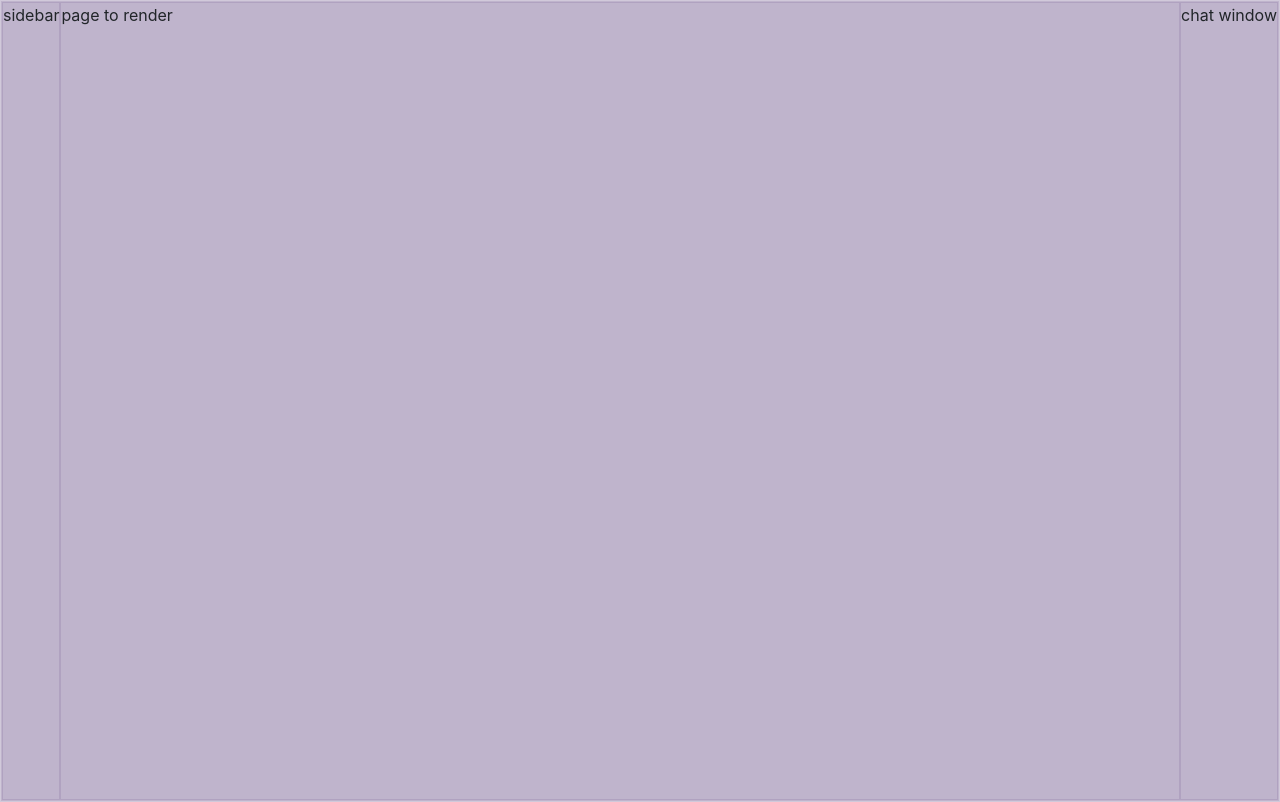
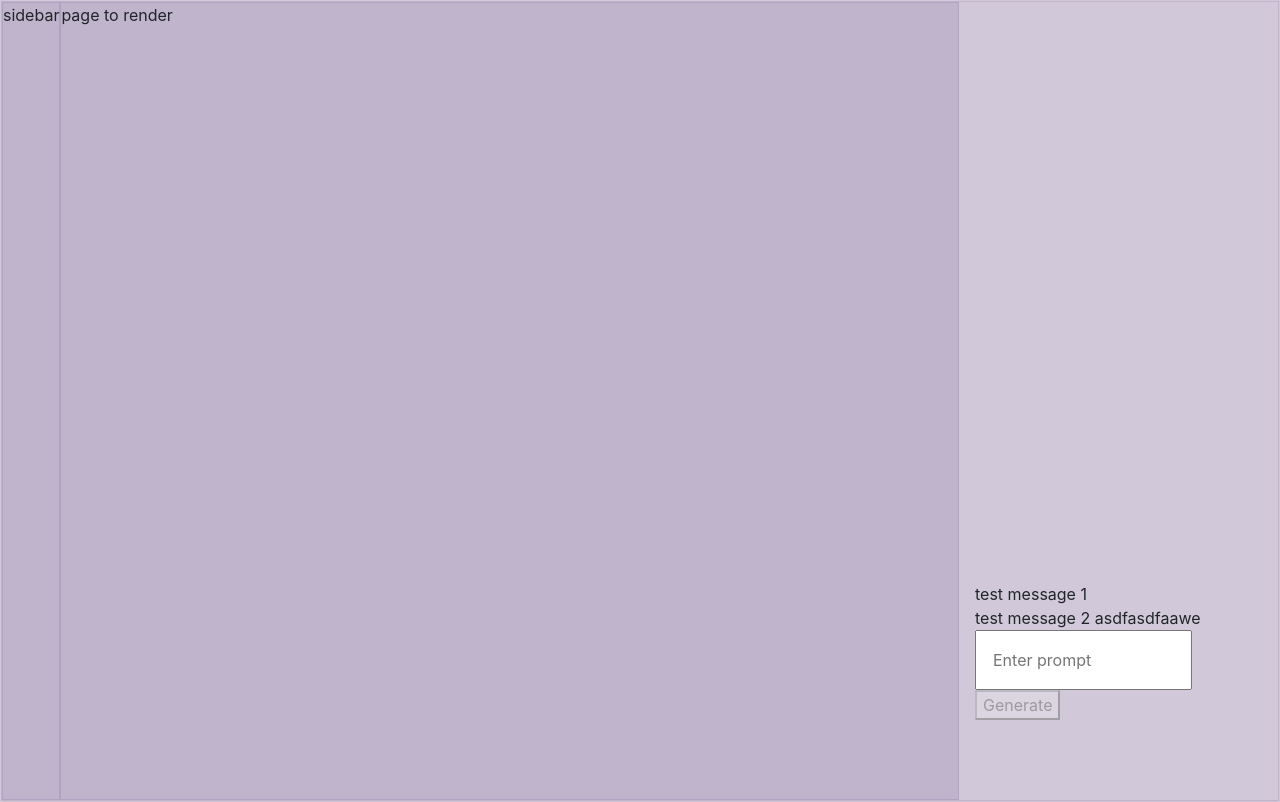
Before and after one commit to npgilman/ai_hackathon, a React (Create React App) app: page / in a window 1280 px wide. Built offline with nearby package versions, Linux system fonts and the light colour scheme.

Commit message:
Add some chatbar functionality

```diff
--- a/src/Components/chatbot.js
+++ b/src/Components/chatbot.js
@@ -1,7 +1,7 @@
 import { React, useState } from 'react';
 import OpenAI from 'openai';
 
-function ChatbotWindow( {param1, param2} ) {
+export default function ChatbotWindow( {param1, param2} ) {
   // handle params
 
   // helper functions go here
@@ -13,7 +13,7 @@ function ChatbotWindow( {param1, param2} ) {
   const [prompt, setPrompt] = useState("");
   const [apiResponse, setApiResponse] = useState("");
   const [loading, setLoading] = useState(false);
-  const [messages, setMessages] = useState(["test message 1", "test message 2"]);
+  const [messages, setMessages] = useState(["test message 1", "test message 2 asdfasdfaawe"]);
 
   const handleSubmit = async (e) => {
     e.preventDefault();
@@ -46,19 +46,24 @@ function ChatbotWindow( {param1, param2} ) {
     <>
       <div
         style={{
+          width: "100%",
           justifyContent: "center",
           alignItems: "center",
           height: '100vh',
         }}
       >
+        <div style={{position: "absolute", bottom: "5rem"}}>
+        <div style={{position: "relative", left: "1rem", right: "1rem", width: "90%"}}>
         <div className="messages" style={{alignItems: "left"}}>
-          {messages.map(message => {
-            return <>{message}<br></br></>
+          {
+          messages.map(message => {
+            return <div style={{}}>{message}<br></br></div>
           })}
         </div>
+        <div style={{}}>
           <form onSubmit={handleSubmit}>
             <input
-            style={{padding: '1rem', width: "50%"}}
+              style={{padding: '1rem', width: "75%"}}
               type="text"
               value={prompt}
               placeholder="Enter prompt"
@@ -72,9 +77,12 @@ function ChatbotWindow( {param1, param2} ) {
             </button>
           </form>
         </div>
+        </div>
+        </div>
+      </div>
     </>
   );
 };
 
 
-export default ChatbotWindow;
+// export default ChatbotWindow;
--- a/src/pages/ChatWindow.js
+++ b/src/pages/ChatWindow.js
@@ -1,9 +1,10 @@
 // chat window to hold gpt bot
+import ChatbotWindow from '../Components/chatbot.js'
 
 function ChatWindow() {
     return (
-        <div class="d-flex flex-column bd-highlight">
-            <p> chat window </p>
+        <div style= {{width: "25%"}}>
+            <ChatbotWindow />
         </div>
     );
 }
```
Lines whose indentation alone changed are shown as unchanged.
